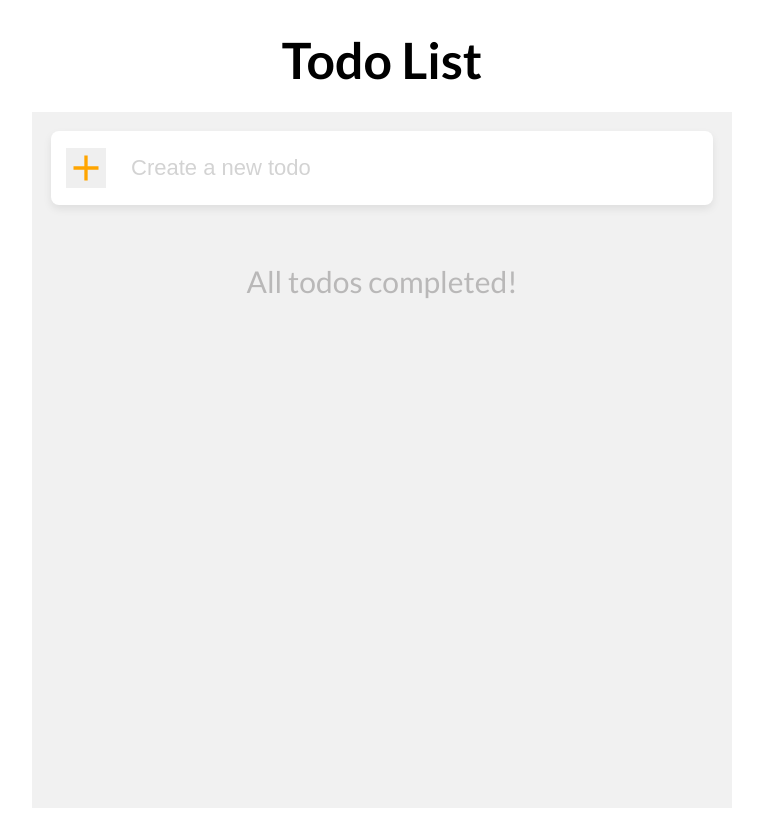
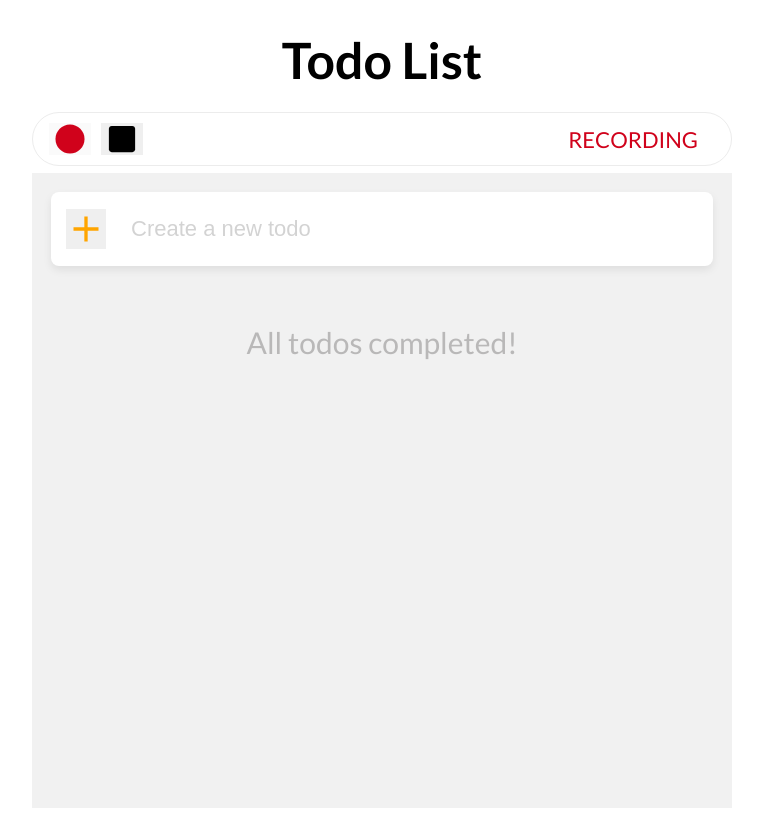
Before and after one commit to nbidikar/truelayer-todo-challenge, a React app: page / in a window 1280 px wide. Both pictures are taken after a click on the button 344 px from the left and 168 px from the top of the page. Shown: the whole page, without its empty margins (258-1021 px from the left). Built offline with nearby package versions, Linux system fonts and the light colour scheme.

Commit message:
Play recording middleware and functionality added with basic recorder UI

```diff
--- a/src/actions/middleware/actionRecorder.js
+++ b/src/actions/middleware/actionRecorder.js
@@ -1,45 +1,24 @@
 import * as types from "../types";
 
 export const actionRecorder = store => next => action => {
-  const result = next(action);
+  if (
+    (store.getState().recorder.isRecording && action.type.includes("todo/")) ||
+    action.type === types.RECORDER.START_RECORDING ||
+    action.type === types.RECORDER.STOP_RECORDING
+  ) {
+    const currentTodoState = store
+      .getState()
+      .todo.todos.map(todo => ({ ...todo }));
 
-  if (action.type === types.RECORDER.START_RECORDING) {
     const recordedAction = {
-      action: "START",
-      currentState: store.getState().todo.todos
+      action: action.type,
+      currentState: currentTodoState
     };
 
     store.dispatch({
       type: types.RECORDER.RECORD_ACTION,
-      payload: recordedAction
+      payload: { recordedAction }
     });
   }
-
-  if (action.type === types.RECORDER.STOP_RECORDING) {
-    const recordedAction = {
-      action: "STOP",
-      currentState: store.getState().todo.todos
-    };
-
-    store.dispatch({
-      type: types.RECORDER.RECORD_ACTION,
-      payload: recordedAction
-    });
-
-    // console.log(store.getState().recorder.recording);
-  }
-
-  if (store.getState().recorder.isRecording && action.type.includes("todo/")) {
-    const recordedAction = {
-      action: action.type,
-      currentState: store.getState().todo.todos
-    };
-
-    store.dispatch({
-      type: types.RECORDER.RECORD_ACTION,
-      payload: recordedAction
-    });
-  }
-
-  return result;
+  next(action);
 };
--- a/src/actions/middleware/index.js
+++ b/src/actions/middleware/index.js
@@ -1,6 +1,7 @@
 import { applyMiddleware } from "redux";
 import { actionRecorder } from "./actionRecorder";
+import { playRecording } from "./playRecording";
 
-const middlewares = applyMiddleware(actionRecorder);
+const middlewares = applyMiddleware(playRecording, actionRecorder);
 
 export default middlewares;
--- /dev/null
+++ b/src/actions/middleware/playRecording.js
@@ -0,0 +1,21 @@
+import * as types from "../types";
+
+let recordingTimer = null;
+
+export const playRecording = store => next => action => {
+  if (action.type === types.RECORDER.PLAY_RECORDING) {
+    recordingTimer = setInterval(() => {
+      store.dispatch({
+        type: types.RECORDER.PLAY_NEXT_ACTION
+      });
+    }, 1000);
+  }
+  if (
+    action.type === types.RECORDER.PLAY_NEXT_ACTION &&
+    !store.getState().recorder.isPlayingRecording
+  ) {
+    clearInterval(recordingTimer);
+  }
+
+  next(action);
+};
--- a/src/actions/recorder.js
+++ b/src/actions/recorder.js
@@ -12,7 +12,14 @@ function stopRecording() {
   };
 }
 
+function playRecording() {
+  return {
+    type: types.RECORDER.PLAY_RECORDING
+  };
+}
+
 export const RecorderActions = {
   startRecording,
-  stopRecording
+  stopRecording,
+  playRecording
 };
--- a/src/actions/types/recorder.js
+++ b/src/actions/types/recorder.js
@@ -3,5 +3,6 @@ export const RECORDER = {
   STOP_RECORDING: "recorder/STOP_RECORDING",
   CLEAR_RECORING: "recorder/CLEAR_RECORDING",
   PLAY_RECORDING: "recorder/PLAY_RECORDING",
-  RECORD_ACTION: "recorder/RECORD_ACTION"
+  RECORD_ACTION: "recorder/RECORD_ACTION",
+  PLAY_NEXT_ACTION: "recorder/PLAY_NEXT_ACTION"
 };
--- /dev/null
+++ b/src/components/recorder/RecorderTool/RecorderTool.css
@@ -0,0 +1,32 @@
+.recorder-tool-container {
+  box-sizing: border-box;
+  width: 100%;
+  border: 1px solid #ececec;
+  border-radius: 30px;
+  display: flex;
+  flex-direction: row;
+  align-items: center;
+  justify-content: space-between;
+  padding-top: 5px;
+  padding-bottom: 5px;
+  padding-left: 11px;
+  padding-right: 11px;
+  margin-bottom: 7px;
+}
+.recorder-actions {
+  display: flex;
+}
+.recorder-button {
+  outline: none;
+  border: none;
+  display: flex;
+  align-items: center;
+  justify-content: center;
+  margin: 5px;
+}
+.is-recording-prompt {
+  color: #d0021b;
+  font-size: 22px;
+  margin-left: auto;
+  margin-right: 22px;
+}
--- /dev/null
+++ b/src/components/recorder/RecorderTool/RecorderTool.js
@@ -0,0 +1,44 @@
+import React from "react";
+import "./RecorderTool.css";
+
+import { FaSquare, FaCircle, FaPlay } from "react-icons/fa";
+
+const RecorderTool = props => {
+  const {
+    startRecording,
+    stopRecording,
+    playRecording,
+    isRecording,
+    recordingAvailable
+  } = props;
+
+  return (
+    <div className="recorder-tool-container">
+      <div className="recorder-actions">
+        <button
+          className="recorder-button"
+          onClick={startRecording}
+          disabled={isRecording}
+        >
+          <FaCircle size={30} color=" #d0021b" />
+        </button>
+        <button
+          className="recorder-button"
+          onClick={stopRecording}
+          disabled={!isRecording}
+        >
+          <FaSquare size={30} color="black" />
+        </button>
+      </div>
+
+      {recordingAvailable && (
+        <div className="recorder-button" onClick={playRecording}>
+          <FaPlay size={27} color="green" />
+        </div>
+      )}
+      {isRecording && <div className="is-recording-prompt">RECORDING</div>}
+    </div>
+  );
+};
+
+export default RecorderTool;
--- a/src/components/todo/TodoItem/TodoInput/TodoInput.js
+++ b/src/components/todo/TodoItem/TodoInput/TodoInput.js
@@ -17,6 +17,14 @@ class TodoInput extends Component {
     this.setState({
       inputValue: value
     });
+  }
+
+  componentDidUpdate(prevProps) {
+    if (prevProps.value !== this.props.value) {
+      this.setState({
+        inputValue: this.props.value
+      });
+    }
   }
 
   onKeyPress = e => {
--- a/src/components/todo/TodoList/TodoList.css
+++ b/src/components/todo/TodoList/TodoList.css
@@ -10,6 +10,9 @@
   justify-content: flex-start;
   overflow-y: scroll;
 }
+.todo-list-playing-recording {
+  pointer-events: none;
+}
 .empty-todo-list {
   display: flex;
   justify-content: center;
--- a/src/components/todo/TodoList/TodoList.js
+++ b/src/components/todo/TodoList/TodoList.js
@@ -19,9 +19,13 @@ class TodoList extends PureComponent {
   }
 
   render() {
-    const { onCreateTodo, todos } = this.props;
+    const { onCreateTodo, todos, isPlayingRecording } = this.props;
     return (
-      <div className="todo-list">
+      <div
+        className={
+          "todo-list " + (isPlayingRecording && "todo-list-playing-recording")
+        }
+      >
         <CreateTodo onCreateTodo={onCreateTodo} />
         {todos.length > 0 ? (
           this.renderTodos()
--- a/src/components/todo/TodoTool/TodoTool.js
+++ b/src/components/todo/TodoTool/TodoTool.js
@@ -1,19 +1,29 @@
 import React from "react";
 import "./TodoTool.css";
 import TodoList from "../TodoList/TodoList";
+import RecorderToolContainer from "../../../containers/RecorderToolContainer";
 
 const TodoTool = props => {
-  const { todos, toggleTodoCheck, removeTodo, updateTodo, createTodo } = props;
+  const {
+    todos,
+    toggleTodoCheck,
+    removeTodo,
+    updateTodo,
+    createTodo,
+    isPlayingRecording
+  } = props;
 
   return (
     <div className="todo-container">
       <div className="todo-list-header">Todo List</div>
+      <RecorderToolContainer />
       <TodoList
         todos={todos}
         onToggleTodoCheck={toggleTodoCheck}
         onRemove={removeTodo}
         onEdit={updateTodo}
         onCreateTodo={createTodo}
+        isPlayingRecording={isPlayingRecording}
       />
     </div>
   );
--- /dev/null
+++ b/src/containers/RecorderToolContainer.js
@@ -0,0 +1,23 @@
+import React from "react";
+import { connect } from "react-redux";
+import { bindActionCreators } from "redux";
+
+import ActionCreators from "../actions";
+import RecorderTool from "../components/recorder/RecorderTool/RecorderTool";
+
+const mapStateToProps = state => ({
+  isRecording: state.recorder.isRecording,
+  recordingAvailable:
+    state.recorder.recording.length > 0 && !state.recorder.isRecording
+});
+
+const RecorderToolContainer = props => <RecorderTool {...props} />;
+
+const mapDispatchToProps = dispatch => ({
+  ...bindActionCreators(ActionCreators, dispatch)
+});
+
+export default connect(
+  mapStateToProps,
+  mapDispatchToProps
+)(RecorderToolContainer);
--- a/src/containers/TodoToolContainer.js
+++ b/src/containers/TodoToolContainer.js
@@ -6,9 +6,20 @@ import ActionCreators from "../actions";
 
 import TodoTool from "../components/todo/TodoTool/TodoTool";
 
-const mapStateToProps = state => ({
-  todos: state.todo.todos
-});
+const mapStateToProps = state => {
+  let todos = state.todo.todos;
+
+  if (state.recorder.isPlayingRecording) {
+    todos = [
+      ...state.recorder.recording[state.recorder.recordingStep].currentState
+    ];
+  }
+
+  return {
+    todos: todos,
+    isPlayingRecording: state.recorder.isPlayingRecording
+  };
+};
 
 const TodoToolContainer = props => <TodoTool {...props} />;
 
--- a/src/reducers/recorder.js
+++ b/src/reducers/recorder.js
@@ -3,7 +3,7 @@ import * as types from "../actions/types";
 
 const initialState = {
   recording: [],
-  recordingStep: {},
+  recordingStep: 0,
   isRecording: false,
   isPlayingRecording: false
 };
@@ -23,6 +23,7 @@ const recorder = (state = initialState, action) => {
     case types.RECORDER.START_RECORDING: {
       return {
         ...state,
+        recording: [],
         isRecording: true
       };
     }
@@ -35,12 +36,34 @@ const recorder = (state = initialState, action) => {
     case types.RECORDER.RECORD_ACTION: {
       const recording = [...state.recording];
 
-      recording.push(action.payload);
+      recording.push(action.payload.recordedAction);
 
       return {
         ...state,
         recording
       };
+    }
+    case types.RECORDER.PLAY_RECORDING: {
+      return {
+        ...state,
+        isPlayingRecording: true
+      };
+    }
+    case types.RECORDER.PLAY_NEXT_ACTION: {
+      const { recordingStep, recording } = state;
+
+      if (recordingStep < recording.length - 1) {
+        return {
+          ...state,
+          recordingStep: recordingStep + 1
+        };
+      } else {
+        return {
+          ...state,
+          recordingStep: 0,
+          isPlayingRecording: false
+        };
+      }
     }
     default:
       return state;
```
